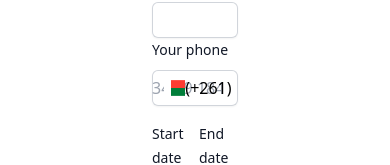
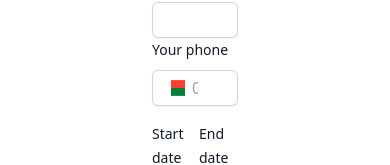
Before and after one commit to why-not-football/foot-ui, a Next.js app: page /booking in a window 390 px wide. Shown: the part 366-531 px from the top of the page. Built offline with nearby package versions, Linux system fonts and the light colour scheme.

Commit message:
fix: padding input phone

```diff
--- a/src/components/InputField.tsx
+++ b/src/components/InputField.tsx
@@ -27,7 +27,7 @@
                 autoComplete={type}
                 {...inputComplement}
                 placeholder={placeholder}
-                className={`pl-${startItem?"20": "6"} block w-full rounded-md border-0 py-1.5 text-gray-900 shadow-sm ring-1 ring-inset ring-gray-300 placeholder:text-gray-400 focus:ring-2 focus:ring-inset focus:ring-indigo-600 sm:text-sm sm:leading-6`}/>
+                className={`pl-10 pr-10 block w-full rounded-md border-0 py-1.5 text-gray-900 shadow-sm ring-1 ring-inset ring-gray-300 placeholder:text-gray-400 focus:ring-2 focus:ring-inset focus:ring-indigo-600 sm:text-sm sm:leading-6`}/>
             <p>{error}</p>
         </div>
     </div>
--- a/src/pages/booking/index.tsx
+++ b/src/pages/booking/index.tsx
@@ -66,13 +66,13 @@
             inputComplement={{ ...register("owner") }}
           />
           <InputField
-            type="number"
-            placeholder="34 89 184 52"
+            type="tel"
+            placeholder="034 89 184 52"
             id="phone-number"
             label="Your phone"
             startItem={
               <>
-                <span className="fi fi-mg"></span>(+261)
+                <span className="fi fi-mg"></span>
               </>
             }
           />
```
